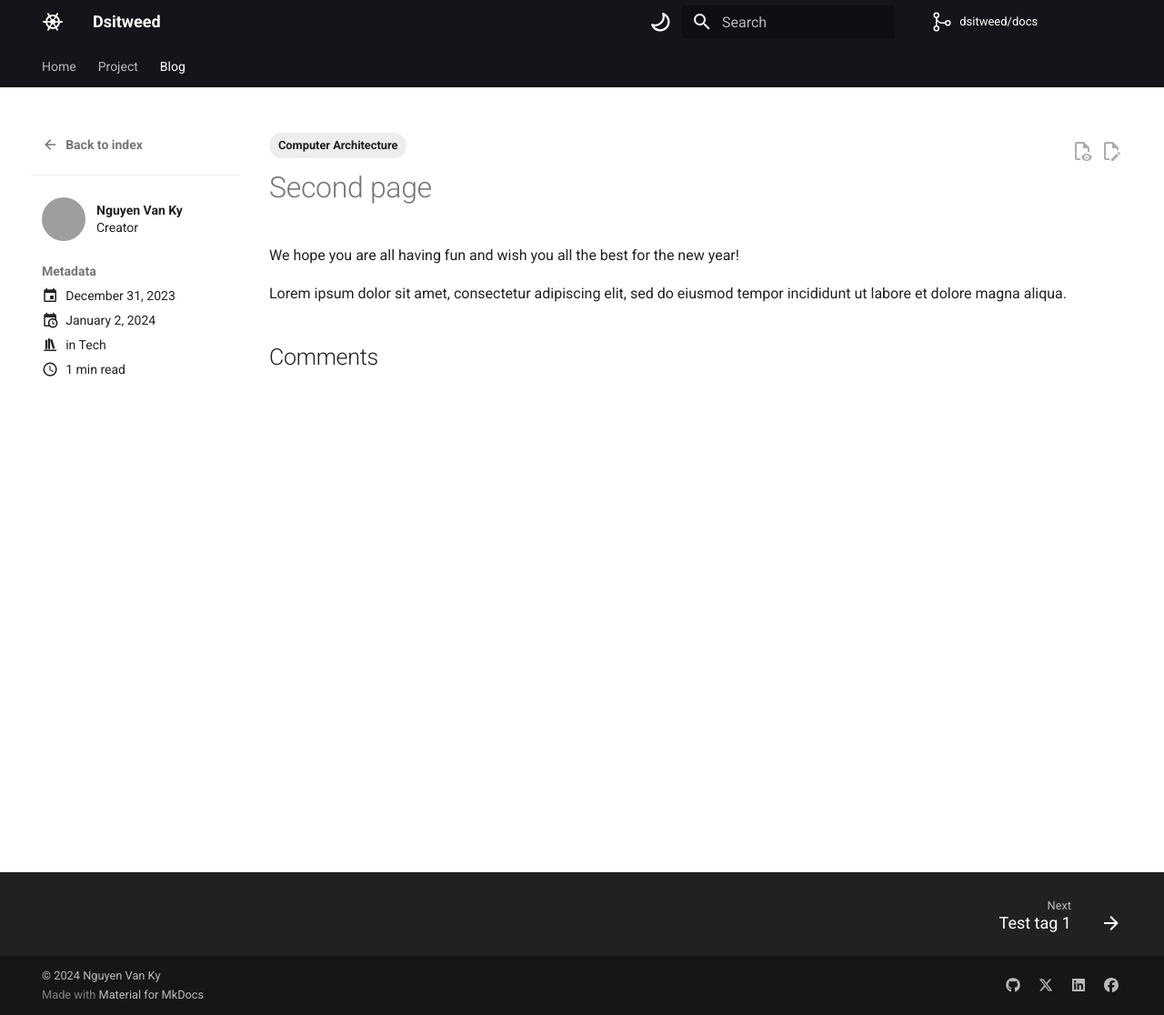
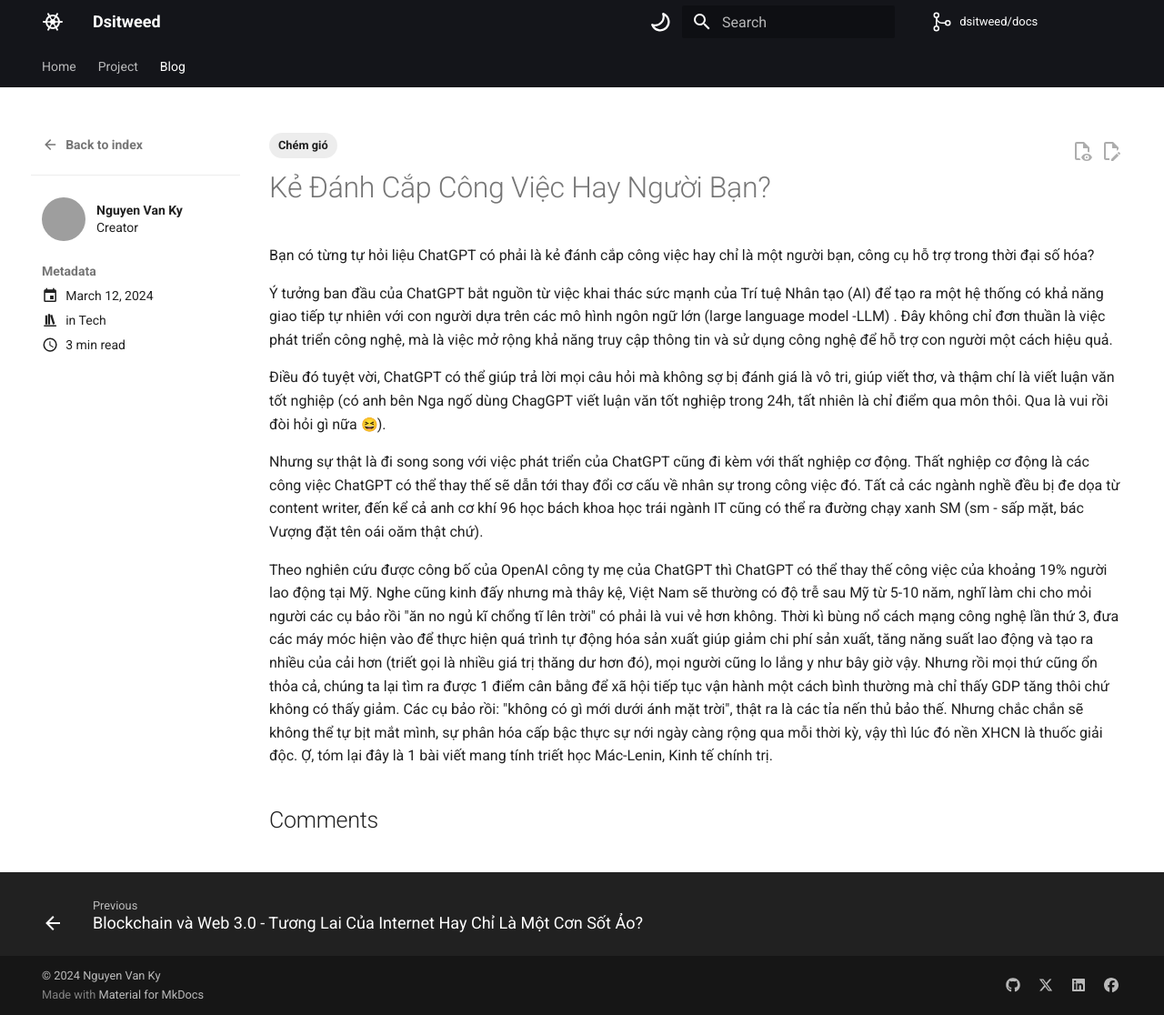
Before and after one commit to dsitweed/docs, an MkDocs documentation site: the page built from docs/blog/posts/mysecond.md, in a window 1280 px wide and 1116 px high. Shown: the whole window at 91% size. Built offline with MkDocs 1.6.1 and Material for MkDocs 9.7.7, drawn with Linux system fonts in a browser that asks for light colours; emoji names are drawn with the system emoji font; comment, search, counter and statistics services are not loaded; grey boxes are pictures that could not be loaded.

Commit message:
blog: 2 new blogs

```diff
--- a/docs/blog/posts/mysecond.md
+++ b/docs/blog/posts/mysecond.md
@@ -1,21 +1,25 @@
 ---
 date:
-  created: 2023-12-31
-  updated: 2024-01-02
+  created: 2024-03-12
 tags:
-  - Computer Architecture
-title: Test commend
+  - Chém gió
+title: ChatGPT - Kẻ Đánh Cắp Công Việc Hay Người Bạn?
 authors: [dsitweed]
 categories:
   - Tech
 comments: true
 ---
 
-# Second page
+# Kẻ Đánh Cắp Công Việc Hay Người Bạn?
 
-We hope you are all having fun and wish you all the best for the new year!
+Bạn có từng tự hỏi liệu ChatGPT có phải là kẻ đánh cắp công việc hay chỉ là một người bạn, công cụ hỗ trợ trong thời đại số hóa?
 
 <!-- more -->
 
-Lorem ipsum dolor sit amet, consectetur adipiscing elit, sed do eiusmod
-tempor incididunt ut labore et dolore magna aliqua.
+Ý tưởng ban đầu của ChatGPT bắt nguồn từ việc khai thác sức mạnh của Trí tuệ Nhân tạo (AI) để tạo ra một hệ thống có khả năng giao tiếp tự nhiên với con người dựa trên các mô hình ngôn ngữ lớn (large language model -LLM) . Đây không chỉ đơn thuần là việc phát triển công nghệ, mà là việc mở rộng khả năng truy cập thông tin và sử dụng công nghệ để hỗ trợ con người một cách hiệu quả.
+
+Điều đó tuyệt vời, ChatGPT có thể giúp trả lời mọi câu hỏi mà không sợ bị đánh giá là vô tri, giúp viết thơ, và thậm chí là viết luận văn tốt nghiệp (có anh bên Nga ngố dùng ChagGPT viết luận văn tốt nghiệp trong 24h, tất nhiên là chỉ điểm qua môn thôi. Qua là vui rồi đòi hỏi gì nữa :laughing:).
+
+Nhưng sự thật là đi song song với việc phát triển của ChatGPT cũng đi kèm với thất nghiệp cơ động. Thất nghiệp cơ động là các công việc ChatGPT có thể thay thế sẽ dẫn tới thay đổi cơ cấu về nhân sự trong công việc đó. Tất cả các ngành nghề đều bị đe dọa từ content writer, đến kể cả anh cơ khí 96 học bách khoa học trái ngành IT cũng có thể ra đường chạy xanh SM (sm - sấp mặt, bác Vượng đặt tên oái oăm thật chứ).
+
+Theo nghiên cứu được công bố của OpenAI công ty mẹ của ChatGPT thì ChatGPT có thể thay thế công việc của khoảng 19% người lao động tại Mỹ. Nghe cũng kinh đấy nhưng mà thây kệ, Việt Nam sẽ thường có độ trễ sau Mỹ từ 5-10 năm, nghĩ làm chi cho mỏi người các cụ bảo rồi "ăn no ngủ kĩ chổng tĩ lên trời" có phải là vui vẻ hơn không. Thời kì bùng nổ cách mạng công nghệ lần thứ 3, đưa các máy móc hiện vào để thực hiện quá trình tự động hóa sản xuất giúp giảm chi phí sản xuất, tăng năng suất lao động và tạo ra nhiều của cải hơn (triết gọi là nhiều giá trị thăng dư hơn đó), mọi người cũng lo lắng y như bây giờ vậy. Nhưng rồi mọi thứ cũng ổn thỏa cả, chúng ta lại tìm ra được 1 điểm cân bằng để xã hội tiếp tục vận hành một cách bình thường mà chỉ thấy GDP tăng thôi chứ không có thấy giảm. Các cụ bảo rồi: "không có gì mới dưới ánh mặt trời", thật ra là các tỉa nến thủ bảo thế. Nhưng chắc chắn sẽ không thể tự bịt mắt mình, sự phân hóa cấp bậc thực sự nới ngày càng rộng qua mỗi thời kỳ, vậy thì lúc đó nền XHCN là thuốc giải độc. Ợ, tóm lại đây là 1 bài viết mang tính triết học Mác-Lenin, Kinh tế chính trị.
```
Also changed, not shown: README.md (added, +11 -0 lines), docs/blog/index.md (+1 -5 lines), docs/blog/posts/myfirst.md (+13 -6 lines), docs/project/index.md (+1 -1 lines).
